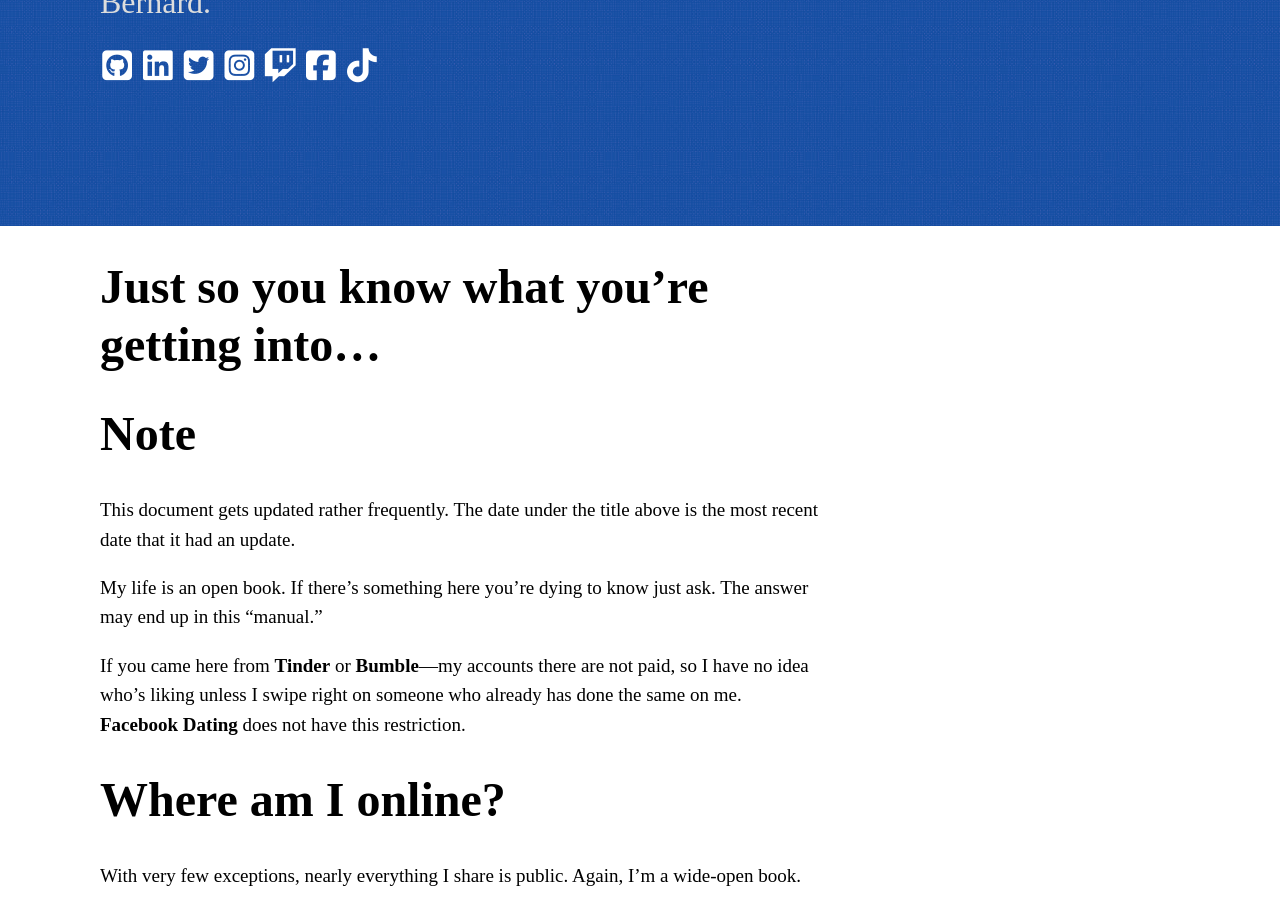
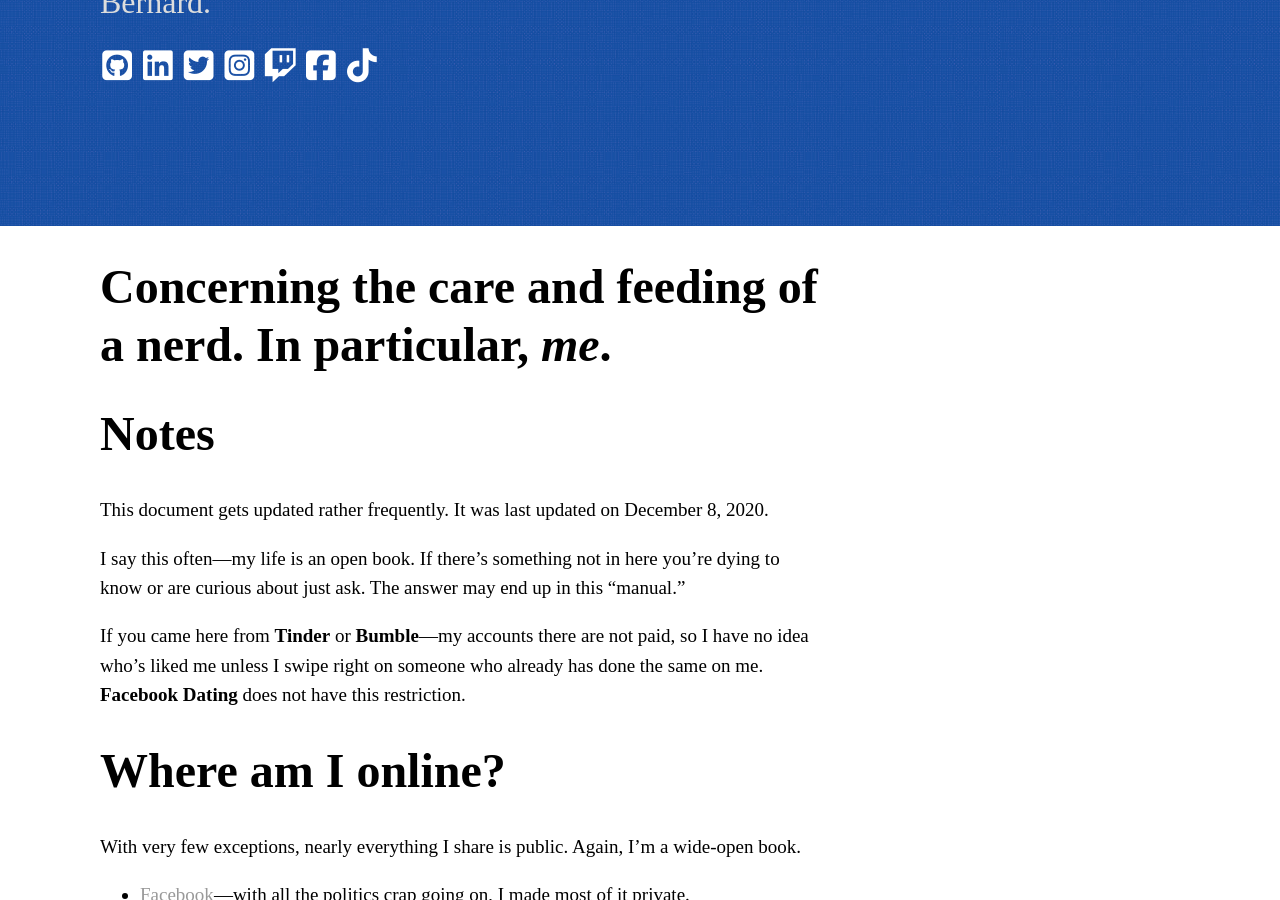
Before and after one commit to stevenbuehler/stevenbuehler.github.io, a Jekyll site: the page built from pm.md, in a window 1280 px wide and 900 px high, scrolled down 276 px. Built offline with Jekyll 4.4.1, drawn with Linux system fonts in a browser that asks for light colours; nearby versions of some CDN libraries; some web fonts are replaced.

Commit message:
Updated pm.md

```diff
--- a/pm.md
+++ b/pm.md
@@ -4,18 +4,17 @@ title: Steven's Personal Manual
 date: 2020-11-08
 author: Steven Buehler
 ---
-# Just so you know what you're getting into&hellip;
+# Concerning the care and feeding of a nerd. In particular, _me_.
 
-Note
+Notes
 ====
 
-This document gets updated rather frequently. The date under the title
-above is the most recent date that it had an update.
+This document gets updated rather frequently. It was last updated on December 8, 2020.
 
-My life is an open book. If there's something here you're dying to know just ask. The answer may end up in this "manual."
+I say this often&mdash;my life is an open book. If there's something not in here you're dying to know or are curious about just ask. The answer may end up in this "manual."
 
 If you came here from **Tinder** or **Bumble**—my accounts there are not
-paid, so I have no idea who’s liking unless I swipe right on someone who
+paid, so I have no idea who’s liked me unless I swipe right on someone who
 already has done the same on me. **Facebook Dating** does not have this
 restriction.
 
```
